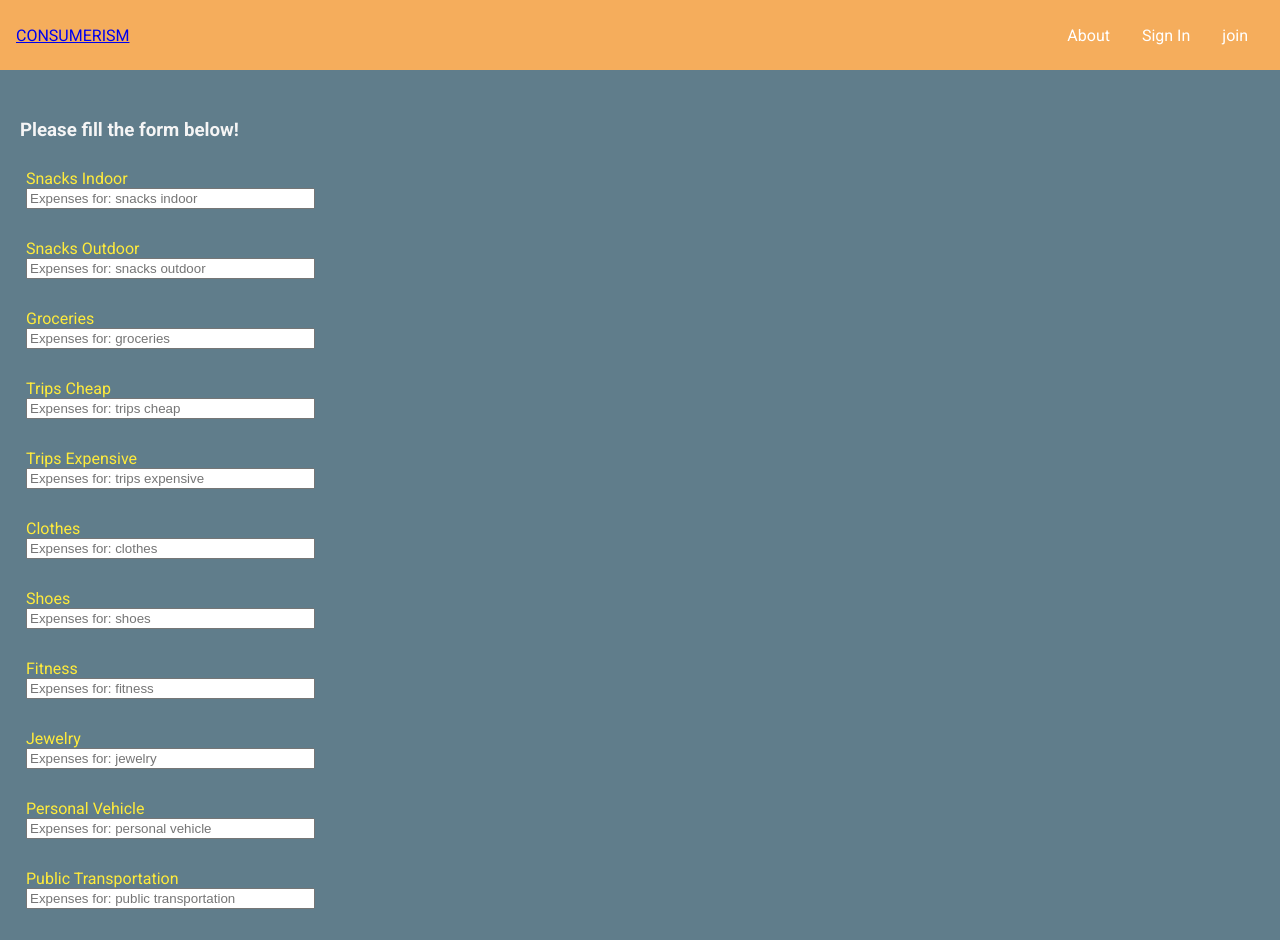
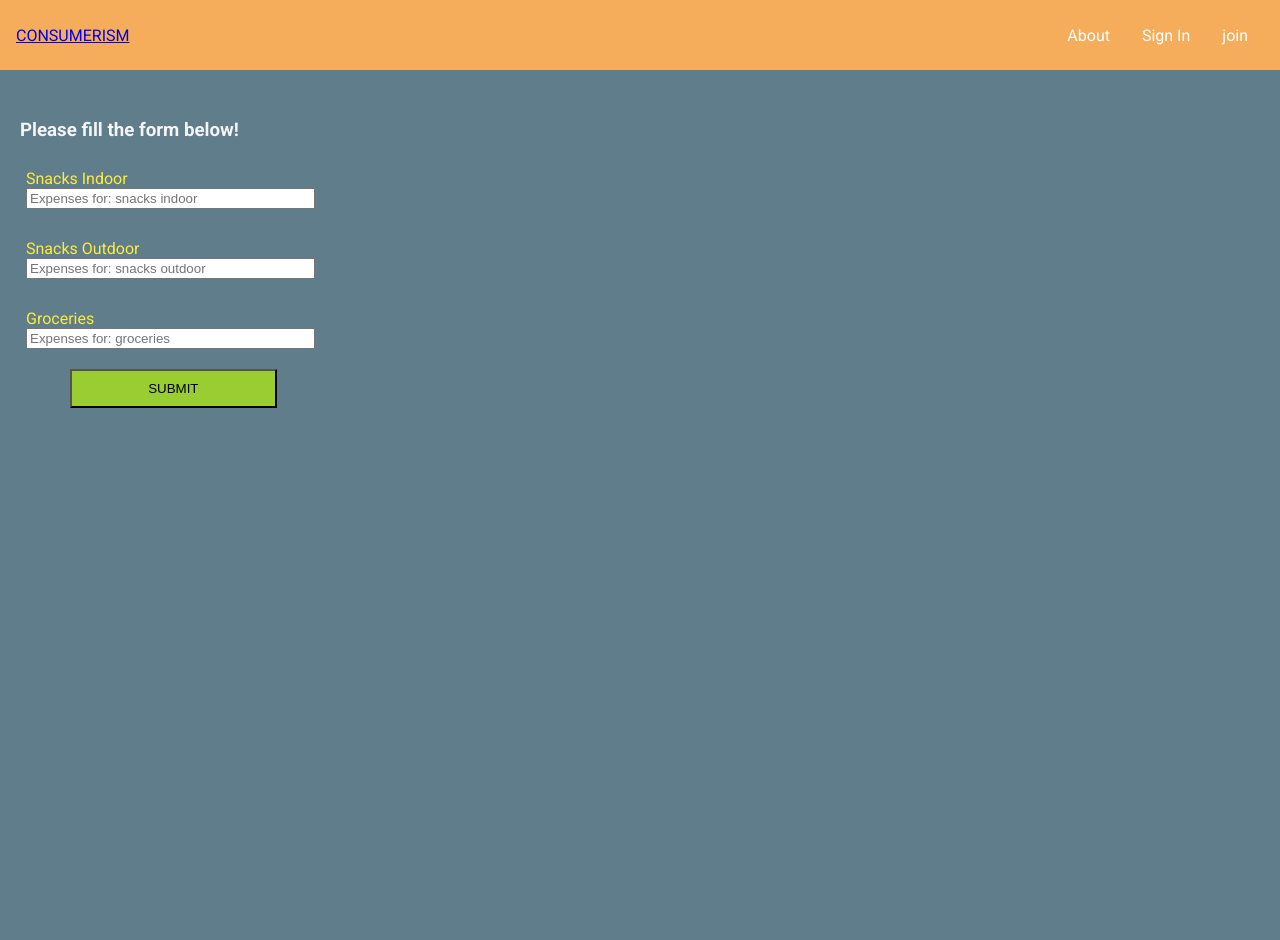
Before and after one commit to GN101/consumerism_app, a React (Create React App) app: page / in a window 1280 px wide. Shown: the top 940 px of the page. After the commit the page ends 800 px from the top, so only its background shows below. Built offline with nearby package versions, Linux system fonts and the light colour scheme.

Commit message:
refactored warning message when value is suspicious to work with onBlur event + some changes in the submitFormHandler

```diff
--- a/src/components/InputField/InputField.js
+++ b/src/components/InputField/InputField.js
@@ -14,30 +14,29 @@ const InputField = (props) => {
     touched,
     changed,
     clicked,
-    type,
   } = props;
   const inputClasses = [classname || styles.Input];
-  const [timerOn, setTimerOn] = useState(false);
+  const [showWarningMsg, setShowWarningMsg] = useState(false);
 
   if (!valid && valRequired && touched) {
     inputClasses.push(styles.Invalid);
   }
 
-  useEffect(() => {
-    const timeout = setTimeout(() => {
-      if (isSuspicious) {
-        setTimerOn(true);
-      }
-    }, 2000);
-    return () => clearTimeout(timeout);
-  }, [isSuspicious]);
+  const focusOutHandler = () => {
+    // TODO: remove all console.logs after code review
+    console.log('%cisSuspicious', 'color: yellow', isSuspicious);
+    return isSuspicious
+      ? setTimeout(() => {
+          setShowWarningMsg(true);
+        }, 500)
+      : null;
+  };
 
   return (
     <div className={styles.Form}>
       <label className={styles.Label} htmlFor={category}>
         {label}
-        {/* {warningMsg()} */}
-        {isSuspicious && timerOn && <WarningSuspicious />}
+        {isSuspicious && showWarningMsg && <WarningSuspicious />}
         <input
           className={inputClasses.join(' ')}
           type="text"
@@ -46,6 +45,7 @@ const InputField = (props) => {
           placeholder={placeholder}
           onChange={changed}
           onClick={clicked}
+          onBlur={focusOutHandler}
         />
       </label>
     </div>
--- a/src/components/UserInputColumn/UserInputColumn.js
+++ b/src/components/UserInputColumn/UserInputColumn.js
@@ -46,136 +46,137 @@ class UserInputColumn extends Component {
         valid: false,
         touched: false,
       },
-      {
-        name: 'trips cheap',
-        value: '',
-        categories: [],
-        isSuspicious: false,
-        validation: {
-          required: true,
-          range: [0, 2000],
-          type: 'number',
-        },
-        valid: false,
-        touched: false,
-      },
-      {
-        name: 'trips expensive',
-        value: '',
-        categories: [],
-        isSuspicious: false,
-        validation: {
-          required: true,
-          range: [0, 5000],
-          type: 'number',
-        },
-        valid: false,
-        touched: false,
-      },
-      {
-        name: 'clothes',
-        value: '',
-        categories: [],
-        isSuspicious: false,
-        validation: {
-          required: true,
-          range: [0, 100],
-          type: 'number',
-        },
-        valid: false,
-        touched: false,
-      },
-      {
-        name: 'shoes',
-        value: '',
-        categories: [],
-        isSuspicious: false,
-        validation: {
-          required: true,
-          range: [0, 100],
-          type: 'number',
-        },
-        valid: false,
-        touched: false,
-      },
-      {
-        name: 'fitness',
-        value: '',
-        categories: [],
-        isSuspicious: false,
-        validation: {
-          required: true,
-          range: [0, 150],
-          type: 'number',
-        },
-        valid: false,
-        touched: false,
-      },
-      {
-        name: 'jewelry',
-        value: '',
-        categories: [],
-        isSuspicious: false,
-        validation: {
-          required: true,
-          range: [0, 200],
-          type: 'number',
-        },
-        valid: false,
-        touched: false,
-      },
-      {
-        name: 'personal vehicle',
-        value: '',
-        categories: [],
-        isSuspicious: false,
-        validation: {
-          required: true,
-          range: [0, 500],
-          type: 'number',
-        },
-        valid: false,
-        touched: false,
-      },
-      {
-        name: 'public transportation',
-        value: '',
-        categories: [],
-        isSuspicious: false,
-        validation: {
-          required: true,
-          range: [0, 100],
-          type: 'number',
-        },
-        valid: false,
-        touched: false,
-      },
-      {
-        name: 'entertainment indoors',
-        value: '',
-        categories: [],
-        isSuspicious: false,
-        validation: {
-          required: true,
-          range: [0, 200],
-          type: 'number',
-        },
-        valid: false,
-        touched: false,
-      },
-      {
-        name: 'entertainment outdoors',
-        value: '',
-        categories: [],
-        isSuspicious: false,
-        validation: {
-          required: true,
-          range: [0, 300],
-          type: 'number',
-        },
-        valid: false,
-        touched: false,
-      },
+      // TODO: these were commented out to make 'formIsValid' less tiresome - uncomment once component is ready
+      // {
+      //   name: 'trips cheap',
+      //   value: '',
+      //   categories: [],
+      //   isSuspicious: false,
+      //   validation: {
+      //     required: true,
+      //     range: [0, 2000],
+      //     type: 'number',
+      //   },
+      //   valid: false,
+      //   touched: false,
+      // },
+      // {
+      //   name: 'trips expensive',
+      //   value: '',
+      //   categories: [],
+      //   isSuspicious: false,
+      //   validation: {
+      //     required: true,
+      //     range: [0, 5000],
+      //     type: 'number',
+      //   },
+      //   valid: false,
+      //   touched: false,
+      // },
+      // {
+      //   name: 'clothes',
+      //   value: '',
+      //   categories: [],
+      //   isSuspicious: false,
+      //   validation: {
+      //     required: true,
+      //     range: [0, 100],
+      //     type: 'number',
+      //   },
+      //   valid: false,
+      //   touched: false,
+      // },
+      // {
+      //   name: 'shoes',
+      //   value: '',
+      //   categories: [],
+      //   isSuspicious: false,
+      //   validation: {
+      //     required: true,
+      //     range: [0, 100],
+      //     type: 'number',
+      //   },
+      //   valid: false,
+      //   touched: false,
+      // },
+      // {
+      //   name: 'fitness',
+      //   value: '',
+      //   categories: [],
+      //   isSuspicious: false,
+      //   validation: {
+      //     required: true,
+      //     range: [0, 150],
+      //     type: 'number',
+      //   },
+      //   valid: false,
+      //   touched: false,
+      // },
+      // {
+      //   name: 'jewelry',
+      //   value: '',
+      //   categories: [],
+      //   isSuspicious: false,
+      //   validation: {
+      //     required: true,
+      //     range: [0, 200],
+      //     type: 'number',
+      //   },
+      //   valid: false,
+      //   touched: false,
+      // },
+      // {
+      //   name: 'personal vehicle',
+      //   value: '',
+      //   categories: [],
+      //   isSuspicious: false,
+      //   validation: {
+      //     required: true,
+      //     range: [0, 500],
+      //     type: 'number',
+      //   },
+      //   valid: false,
+      //   touched: false,
+      // },
+      // {
+      //   name: 'public transportation',
+      //   value: '',
+      //   categories: [],
+      //   isSuspicious: false,
+      //   validation: {
+      //     required: true,
+      //     range: [0, 100],
+      //     type: 'number',
+      //   },
+      //   valid: false,
+      //   touched: false,
+      // },
+      // {
+      //   name: 'entertainment indoors',
+      //   value: '',
+      //   categories: [],
+      //   isSuspicious: false,
+      //   validation: {
+      //     required: true,
+      //     range: [0, 200],
+      //     type: 'number',
+      //   },
+      //   valid: false,
+      //   touched: false,
+      // },
+      // {
+      //   name: 'entertainment outdoors',
+      //   value: '',
+      //   categories: [],
+      //   isSuspicious: false,
+      //   validation: {
+      //     required: true,
+      //     range: [0, 300],
+      //     type: 'number',
+      //   },
+      //   valid: false,
+      //   touched: false,
+      // },
     ],
     formIsValid: false,
     totalCost: '',
@@ -211,9 +212,12 @@ class UserInputColumn extends Component {
     const valuesSum = Object.values(userInput)
       .map((listItem) => listItem.value)
       .filter((value) => value !== '');
-    const totalC = valuesSum.reduce(
-      (total, curVal) => parseInt(total, 10) + parseInt(curVal, 10)
-    );
+    const totalC =
+      valuesSum.length !== 0
+        ? valuesSum.reduce(
+            (total, curVal) => parseInt(total, 10) + parseInt(curVal, 10)
+          )
+        : console.log('No values were provided by the user!');
     // TODO: delete the logs after code review
     console.log(
       '%cVALUES SUM :::::::',
@@ -225,8 +229,13 @@ class UserInputColumn extends Component {
       'color: red;, font-size:18px',
       userInput
     );
-    console.log(totalC);
-    this.setState({ totalCost: totalC });
+    if (this.state.formIsValid) {
+      console.log('SUBMIT SUCCESFUL - totalC', totalC);
+      this.setState({ totalCost: totalC });
+    } else {
+      // TODO: we need to render a proper error message for such cases
+      console.log('SUBMIT FAILED - Form is invalid!');
+    }
   };
 
   checkValidity(obj) {
@@ -255,13 +264,10 @@ class UserInputColumn extends Component {
     const list = Object.values(userInput);
 
     // console.log('%c list :::', 'color: yellow', list);
-    // console.log('%c final userInput :::', 'color: red', userInput);
-    // console.log(
-    //   '%c final state :::',
-    //   'color: red',
-    //   this.state.userInput[0].valid
-    // );
-    // console.log('%c final total cost :::', 'color: red', this.state.totalCost);
+    console.log('%c final userInput :::', 'color: red', userInput);
+    console.log('%c final state :::', 'color: red', this.state.userInput);
+    console.log('%c final total cost :::', 'color: red', this.state.totalCost);
+    console.log('%c formIsValid :::', 'color: yellow', this.state.formIsValid);
 
     const inputForm = list.map((listItem, index) => (
       <InputField
```
Also changed, not shown: src/.eslintrc.json.
